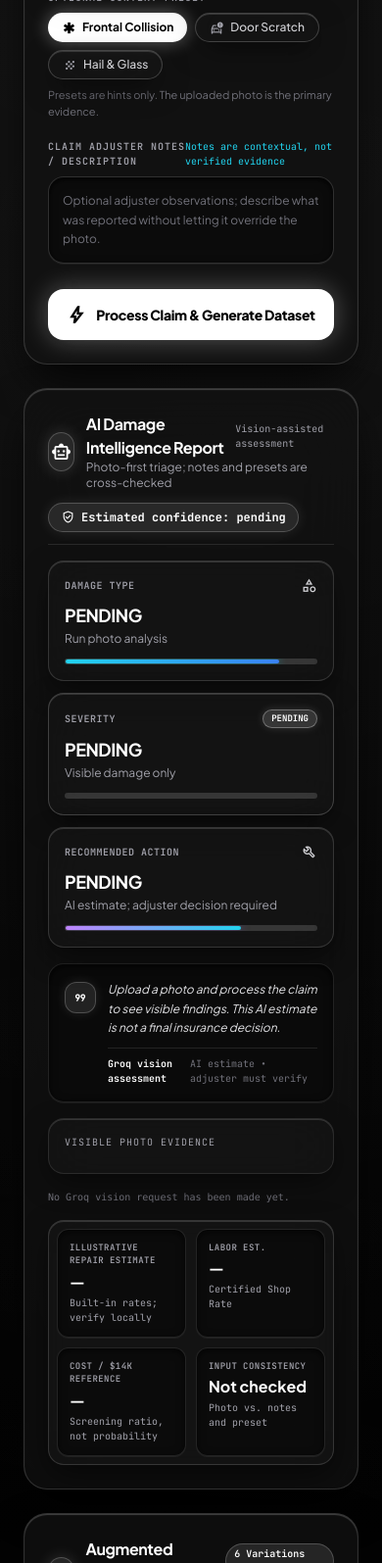
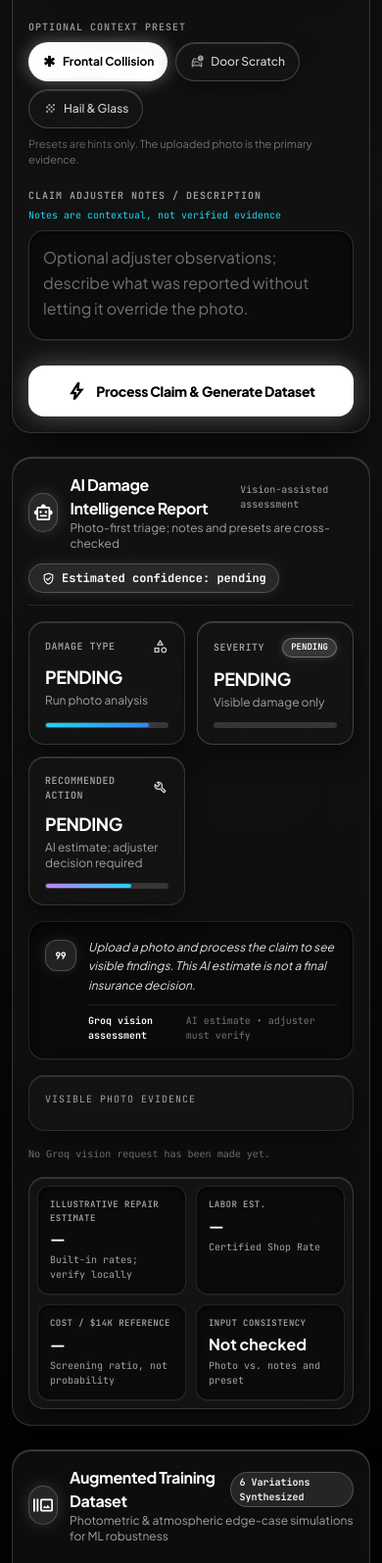
Before and after one commit to AP24110010824/claim_agument_ai, a Flask app: page / in a window 390 px wide; the page is wider, and only the part inside the window is pictured. Shown: the part 468-2063 px from the top of that part at 98% size. Run offline with Flask 3, Linux system fonts and the light colour scheme; data that the repository does not hold is empty; some libraries are stand-ins or nearby versions.

Commit message:
Make interface responsive across devices

```diff
--- a/templates/index.html
+++ b/templates/index.html
@@ -174,6 +174,182 @@
       color: #ffffff;
       transform: scale(1.04);
     }
+
+    .glass-panel,
+    .glass-card,
+    .glass-inset {
+      min-width: 0;
+    }
+
+    @media (max-width: 640px) {
+      body {
+        overscroll-behavior-y: auto;
+      }
+
+      body .app-shell {
+        padding: 0.75rem;
+      }
+
+      header.app-header {
+        position: sticky;
+        top: 0.5rem;
+        height: auto;
+        min-height: 4rem;
+        flex-wrap: wrap;
+        gap: 0.65rem;
+        padding: 0.75rem;
+        margin-bottom: 1rem;
+      }
+
+      .app-header-brand {
+        flex: 1 1 100%;
+        gap: 0.6rem;
+      }
+
+      .app-header-actions {
+        width: 100%;
+        justify-content: space-between;
+        gap: 0.5rem;
+      }
+
+      .app-header-status {
+        flex: 1 1 auto;
+        min-width: 0;
+        justify-content: center;
+        padding-inline: 0.5rem;
+      }
+
+      .app-header-status > span:last-child {
+        white-space: nowrap;
+      }
+
+      .app-header-actions > button {
+        min-height: 2.5rem;
+        flex: 0 0 auto;
+        padding-inline: 0.65rem;
+      }
+
+      .responsive-panel.glass-panel {
+        padding: 1rem;
+        border-radius: 1.25rem;
+      }
+
+      .viewport-hud.absolute {
+        padding: 0.65rem;
+      }
+
+      .viewport-hud-top,
+      .viewport-hud-bottom {
+        flex-wrap: wrap;
+        gap: 0.4rem;
+      }
+
+      .viewport-file-chip {
+        max-width: 72%;
+        min-width: 0;
+      }
+
+      #hud-file-meta {
+        overflow-wrap: anywhere;
+      }
+
+      .viewport-hud-bottom > span {
+        max-width: 65%;
+        white-space: normal;
+        line-height: 1.4;
+      }
+
+      #impact-tags-container > button {
+        min-height: 2.5rem;
+      }
+
+      .notes-label-row {
+        flex-wrap: wrap;
+        gap: 0.35rem;
+      }
+
+      #adjuster-notes {
+        min-height: 7rem;
+        font-size: 16px;
+      }
+
+      #process-claim-btn {
+        min-height: 3rem;
+        line-height: 1.35;
+      }
+
+      .report-heading {
+        width: 100%;
+      }
+
+      .report-confidence {
+        max-width: 100%;
+      }
+
+      .report-metrics.grid {
+        grid-template-columns: repeat(2, minmax(0, 1fr));
+      }
+
+      .report-metrics > div {
+        overflow-wrap: anywhere;
+      }
+
+      .financial-grid.grid {
+        grid-template-columns: repeat(2, minmax(0, 1fr));
+      }
+
+      .financial-grid > div {
+        overflow-wrap: anywhere;
+      }
+
+      .dataset-actions,
+      .dataset-action-buttons {
+        width: 100%;
+      }
+
+      .dataset-action-buttons {
+        flex-wrap: wrap;
+      }
+
+      .dataset-action-buttons > button {
+        flex: 1 1 100%;
+        justify-content: center;
+        min-height: 2.75rem;
+      }
+
+      #claims-drawer {
+        width: 100vw;
+        max-width: 100vw;
+        height: 100dvh;
+        padding-bottom: env(safe-area-inset-bottom);
+      }
+    }
+
+    @media (max-width: 359px) {
+      .app-header-status > span:nth-last-child(2) {
+        display: none;
+      }
+
+      .report-metrics.grid,
+      .financial-grid.grid {
+        grid-template-columns: minmax(0, 1fr);
+      }
+
+      .viewport-status-chip {
+        display: none;
+      }
+    }
+
+    @media (prefers-reduced-motion: reduce) {
+      *,
+      *::before,
+      *::after {
+        scroll-behavior: auto !important;
+        animation-duration: 0.01ms !important;
+        animation-iteration-count: 1 !important;
+        transition-duration: 0.01ms !important;
+      }
+    }
   </style>
 <script src="https://cdn.tailwindcss.com?plugins=forms,container-queries"></script>
 <script id="tailwind-config">
@@ -203,10 +379,10 @@
 <div class="fixed top-1/4 right-14 w-[36rem] h-[36rem] bg-white/[0.035] rounded-full blur-[160px] pointer-events-none -z-10"></div>
 
 <!-- MAIN VIEWPORT CONTENT (Full-width responsive container) -->
-<div class="max-w-[1600px] mx-auto px-6 py-6 min-h-screen flex flex-col">
+<div class="app-shell max-w-[1600px] mx-auto px-6 py-6 min-h-screen flex flex-col">
   <!-- TOP HEADER -->
-  <header class="glass-panel h-16 rounded-2xl px-6 flex items-center justify-between mb-6 sticky top-5 z-40 border border-white/15">
-    <div class="flex items-center gap-4">
+  <header class="app-header glass-panel h-16 rounded-2xl px-6 flex items-center justify-between mb-6 sticky top-5 z-40 border border-white/15">
+    <div class="app-header-brand flex items-center gap-4 min-w-0">
       <div class="w-9 h-9 rounded-xl bg-white flex items-center justify-center text-black shadow-[0_0_16px_rgba(255,255,255,0.4)]">
         <span class="material-symbols-outlined text-[20px] font-bold text-black">bolt</span>
       </div>
@@ -222,8 +398,8 @@
       </div>
     </div>
 
-    <div class="flex items-center gap-3">
-      <div class="flex items-center gap-2 px-3 py-1.5 rounded-xl bg-white/10 border border-white/20 text-white">
+    <div class="app-header-actions flex items-center gap-3">
+      <div class="app-header-status flex items-center gap-2 px-3 py-1.5 rounded-xl bg-white/10 border border-white/20 text-white">
         <span class="w-2 h-2 rounded-full bg-cyan-400 animate-ping"></span>
         <span class="font-label-sm text-[10px] text-zinc-400 uppercase tracking-widest font-semibold">Status:</span>
         <span class="font-label-sm text-xs font-bold text-white">ADJUSTER REVIEW</span>
@@ -241,7 +417,7 @@
 
     <!-- LEFT COLUMN: Claim Submission & Viewport (5 cols) -->
     <div class="xl:col-span-5 flex flex-col gap-6">
-      <div class="glass-panel rounded-3xl p-6 relative overflow-hidden flex flex-col gap-5 border border-white/15">
+      <div class="responsive-panel glass-panel rounded-3xl p-6 relative overflow-hidden flex flex-col gap-5 border border-white/15">
         <div class="flex items-start justify-between gap-3">
           <div class="flex items-center gap-3">
             <div class="w-10 h-10 rounded-2xl bg-white/10 border border-white/20 flex items-center justify-center text-white shadow-[0_0_16px_rgba(255,255,255,0.15)]">
@@ -267,13 +443,13 @@
             <img class="w-full h-full object-cover transition-transform duration-700 group-hover:scale-105" id="inspection-master-photo" src="https://images.unsplash.com/photo-1549399542-7e3f8b79c341?q=80&w=800&auto=format&fit=crop" alt="Inspection vehicle photo"/>
             <div class="absolute inset-0 bg-gradient-to-t from-black/95 via-transparent to-black/40 pointer-events-none"></div>
 
-            <div class="absolute inset-0 p-4 pointer-events-none flex flex-col justify-between">
-              <div class="flex items-center justify-between">
-                <div class="flex items-center gap-1.5 glass-pill px-2.5 py-1 rounded-full border border-white/20">
+            <div class="viewport-hud absolute inset-0 p-4 pointer-events-none flex flex-col justify-between">
+              <div class="viewport-hud-top flex items-center justify-between">
+                <div class="viewport-file-chip flex items-center gap-1.5 glass-pill px-2.5 py-1 rounded-full border border-white/20">
                   <span class="material-symbols-outlined text-[13px] text-zinc-300">verified</span>
                   <span class="font-label-sm text-[10px] text-white" id="hud-file-meta">ORIGINAL PHOTO LOADED</span>
                 </div>
-                <div class="flex items-center gap-1.5 glass-pill px-2.5 py-1 rounded-full border border-white/20">
+                <div class="viewport-status-chip flex items-center gap-1.5 glass-pill px-2.5 py-1 rounded-full border border-white/20">
                   <span class="material-symbols-outlined text-[13px] text-cyan-300">crop_free</span>
                   <span class="font-label-sm text-[10px] text-white">OPENCV 4.10 READY</span>
                 </div>
@@ -294,7 +470,7 @@
                 </div>
               </div>
 
-              <div class="flex items-center justify-between pointer-events-auto">
+              <div class="viewport-hud-bottom flex items-center justify-between pointer-events-auto">
                 <span class="font-label-sm text-[10px] text-white font-semibold glass-pill px-2.5 py-1 rounded-full border border-white/30 shadow-[0_0_10px_rgba(255,255,255,0.15)]">
                   CLICK CANVAS TO CHANGE PHOTO
                 </span>
@@ -329,7 +505,7 @@
 
         <!-- Adjuster Notes Input Area -->
         <div>
-          <div class="flex items-center justify-between mb-2">
+          <div class="notes-label-row flex items-center justify-between mb-2">
             <label class="font-label-sm text-[10px] uppercase text-zinc-400 tracking-widest font-semibold" for="adjuster-notes">
               Claim Adjuster Notes / Description
             </label>
@@ -352,9 +528,9 @@
     <div class="xl:col-span-7 flex flex-col gap-6">
 
       <!-- AI Damage Intelligence Report Panel -->
-      <div class="glass-panel rounded-3xl p-6 relative overflow-hidden flex flex-col gap-4 border border-white/15">
+      <div class="responsive-panel glass-panel rounded-3xl p-6 relative overflow-hidden flex flex-col gap-4 border border-white/15">
         <div class="flex flex-wrap items-center justify-between gap-3 pb-3 border-b border-white/10">
-          <div class="flex items-center gap-3">
+          <div class="report-heading flex items-center gap-3">
             <div class="w-10 h-10 rounded-2xl bg-white/10 border border-white/20 flex items-center justify-center text-white shadow-[0_0_16px_rgba(255,255,255,0.15)]">
               <span class="material-symbols-outlined text-[22px]">smart_toy</span>
             </div>
@@ -366,14 +542,14 @@
               <p class="text-xs text-zinc-400">Photo-first triage; notes and presets are cross-checked</p>
             </div>
           </div>
-          <div class="pill-chromatic flex items-center gap-1.5 px-3 py-1.5 rounded-full bg-white/10 border border-white/20 text-white shadow-[0_0_14px_rgba(255,255,255,0.1)]">
+          <div class="report-confidence pill-chromatic flex items-center gap-1.5 px-3 py-1.5 rounded-full bg-white/10 border border-white/20 text-white shadow-[0_0_14px_rgba(255,255,255,0.1)]">
             <span class="material-symbols-outlined text-[15px] text-white">verified_user</span>
             <span class="font-label-sm text-xs font-bold text-white" id="card-confidence">Estimated confidence: pending</span>
           </div>
         </div>
 
         <!-- 3 Glass KPI Metric Cards -->
-        <div class="grid grid-cols-1 md:grid-cols-3 gap-3">
+        <div class="report-metrics grid grid-cols-1 md:grid-cols-3 gap-3">
           <!-- KPI 1: Structural -->
           <div class="p-4 rounded-2xl glass-card flex flex-col justify-between border border-white/15">
             <div class="flex items-center justify-between mb-2">
@@ -452,7 +628,7 @@
         </p>
 
         <!-- Financial & Actuarial Breakdown Strip -->
-        <div class="grid grid-cols-2 md:grid-cols-4 gap-2.5 p-2 rounded-2xl glass-card border border-white/15">
+        <div class="financial-grid grid grid-cols-2 md:grid-cols-4 gap-2.5 p-2 rounded-2xl glass-card border border-white/15">
           <div class="p-3 rounded-xl glass-inset flex flex-col border border-white/10">
             <span class="font-label-sm text-[9px] text-zinc-400 uppercase tracking-wider font-semibold">Illustrative repair estimate</span>
             <span class="font-headline-sm text-base font-bold text-white mt-0.5" id="stat-cost">—</span>
@@ -477,7 +653,7 @@
       </div>
 
       <!-- Augmented Training Dataset (6 Cards) -->
-      <div class="glass-panel rounded-3xl p-6 relative overflow-hidden flex flex-col gap-4 border border-white/15">
+      <div class="responsive-panel glass-panel rounded-3xl p-6 relative overflow-hidden flex flex-col gap-4 border border-white/15">
         <div class="flex flex-wrap items-center justify-between gap-3 pb-2">
           <div class="flex items-center gap-3">
             <div class="w-10 h-10 rounded-2xl bg-white/10 border border-white/20 flex items-center justify-center text-white shadow-[0_0_16px_rgba(255,255,255,0.15)]">
@@ -605,8 +781,8 @@
         </div>
 
         <!-- Real Action Bar -->
-        <div class="mt-2 pt-3 border-t border-white/10 flex flex-wrap items-center justify-between gap-3">
-          <div class="flex items-center gap-2">
+        <div class="dataset-actions mt-2 pt-3 border-t border-white/10 flex flex-wrap items-center justify-between gap-3">
+          <div class="dataset-action-buttons flex items-center gap-2">
             <button class="btn-chromatic-secondary px-4 py-2.5 rounded-xl glass-pill text-white font-label-md text-xs flex items-center gap-2 transition-all border border-white/20 cursor-pointer" id="btn-export-zip" type="button">
               <span class="material-symbols-outlined text-[16px] text-zinc-300">archive</span>
               <span>Export Dataset (ZIP)</span>
```
